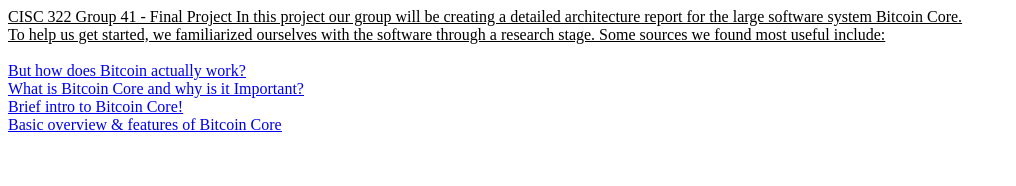
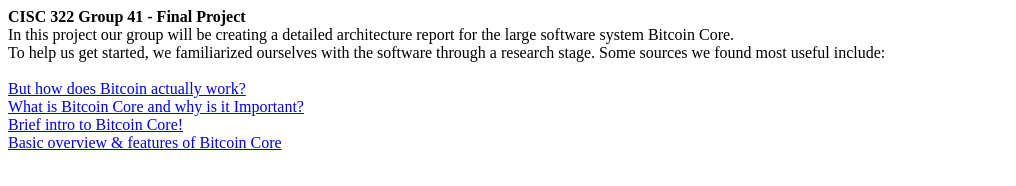
Before and after one commit to parkuman/CMPE322, a plain HTML site: page index.html in a window 1280 px wide. Shown: the whole page, without its empty margins (0-1016 px from the left). Drawn offline with Linux system fonts and the light colour scheme.

Commit message:
Update index.html

```diff
--- a/index.html
+++ b/index.html
@@ -7,7 +7,7 @@
   <title>Crypto</title>
 </head>
 <body>
-  <u>CISC 322 Group 41 - Final Project</b>
+  <b>CISC 322 Group 41 - Final Project</b><br>
   In this project our group will be creating a detailed architecture report for the large software system Bitcoin Core. <br>To help us get started,
   we familiarized ourselves with the software through a research stage. Some sources we found most useful include:<br><br>
   <a href="https://www.youtube.com/watch?v=bBC-nXj3Ng4">But how does Bitcoin actually work?</a><br>
```
